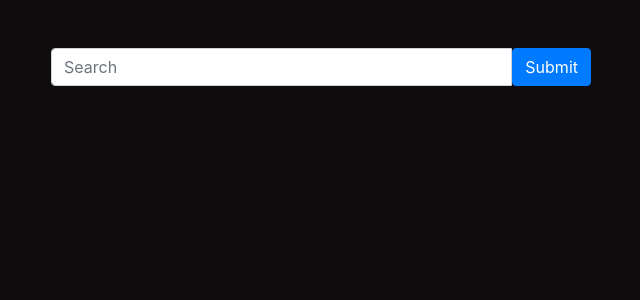
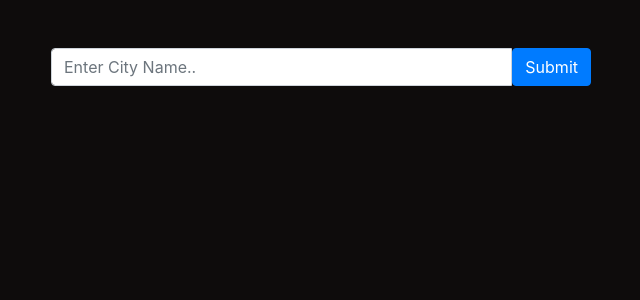
Before and after one commit to mahtab04/Weather_App, a Flask app: template templates/index.html in a window 1280 px wide. Shown: the part 56-356 px from the top of the page, without its empty margins (34-674 px from the left). Run offline with Flask 2, Linux system fonts and the light colour scheme; the template is opened without the code that fills it, so the values that code supplies are empty; some libraries are stand-ins or nearby versions.

Commit message:
Minor change

```diff
--- a/templates/index.html
+++ b/templates/index.html
@@ -33,7 +33,7 @@
     <div class="row">
       <form method="post" class="col-md-6 col-md-offset-3">
         <div class="input-group">
-          <input type="text" class="form-control" name="city" placeholder="Search">
+          <input type="text" class="form-control" name="city" placeholder="Enter City Name..">
           <div class="input-group-btn">
             <button class="btn btn-primary" type="submit">
               Submit
```
